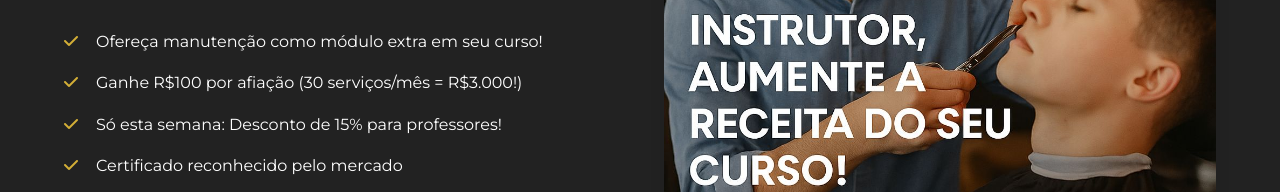
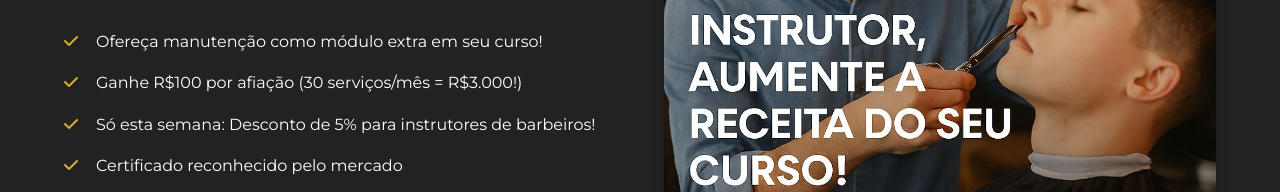
Before and after one commit to moraesat1/mentoriaMAQ, a plain HTML site: page index.html in a window 1280 px wide. Shown: the part 4992-5184 px from the top of the page. Drawn offline with Linux system fonts and the light colour scheme.

Commit message:
Update index.html

```diff
--- a/index.html
+++ b/index.html
@@ -1268,7 +1268,7 @@
                     <ul>
                         <li>Ofereça manutenção como módulo extra em seu curso!</li>
                         <li>Ganhe R$100 por afiação (30 serviços/mês = R$3.000!)</li>
-                        <li>Só esta semana: Desconto de 15% para professores!</li>
+                        <li>Só esta semana: Desconto de 5% para instrutores de barbeiros!</li>
                         <li>Certificado reconhecido pelo mercado</li>
                         <li>Material didático completo incluso</li>
                     </ul>
```
